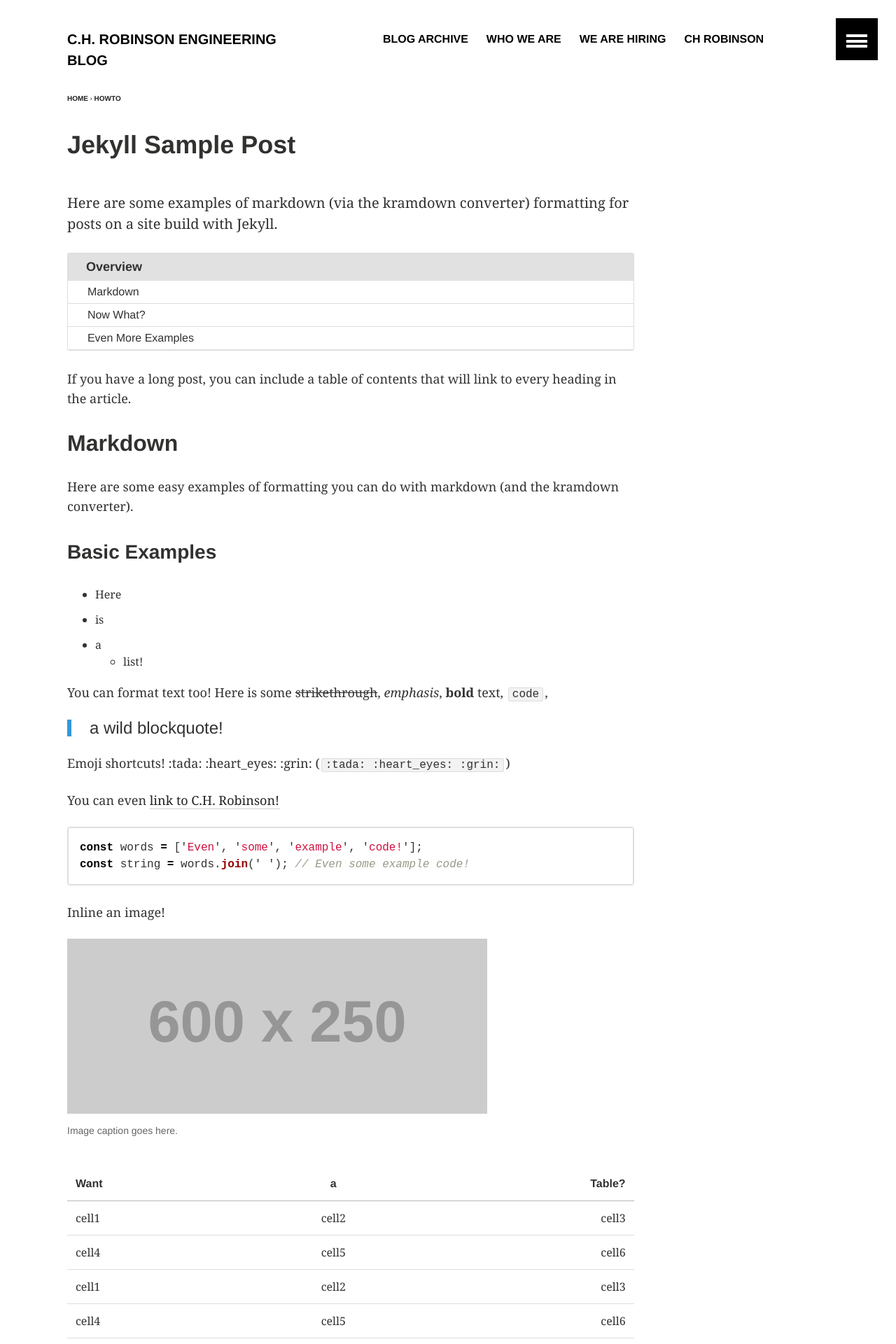
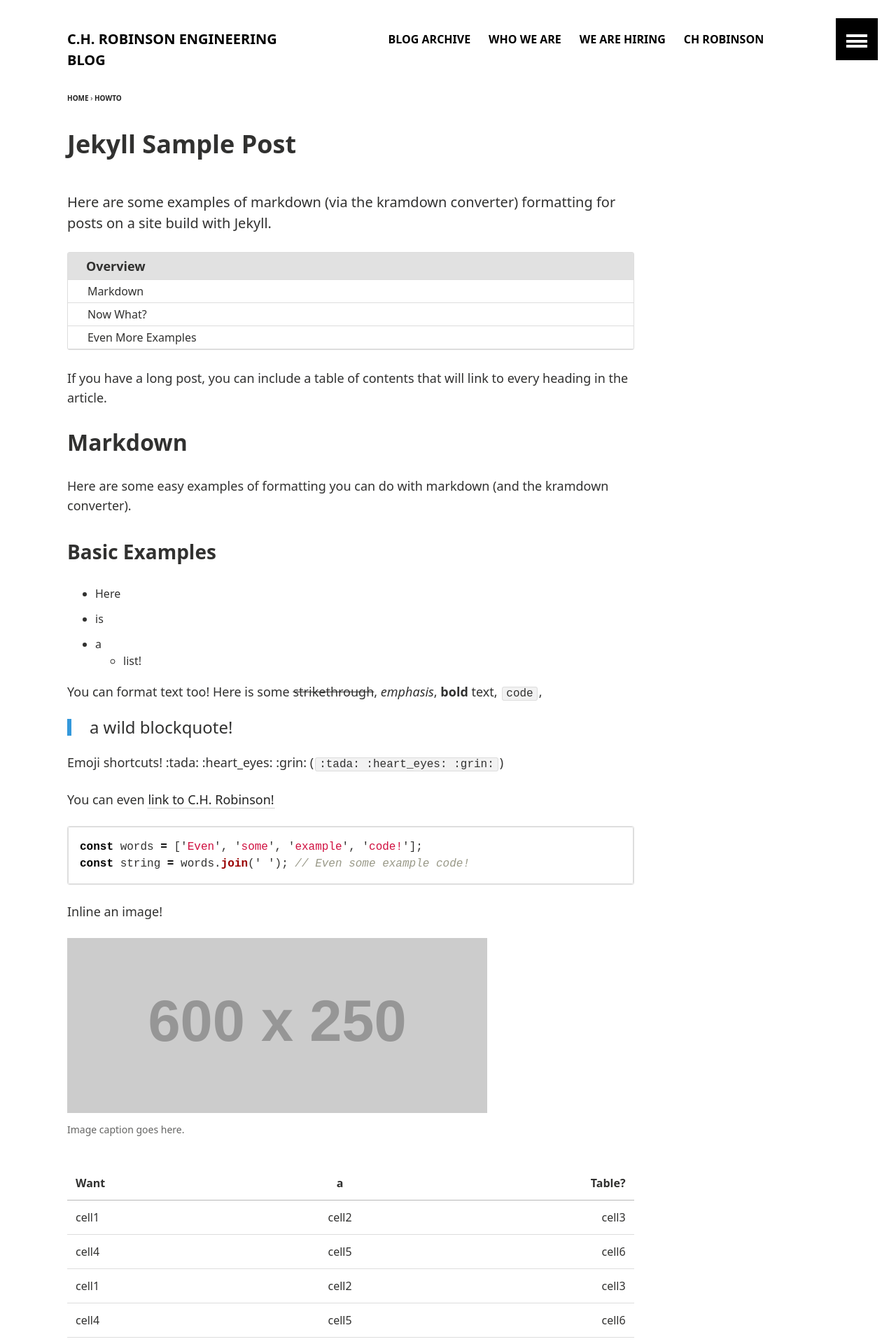
Before and after one commit to ch-robinson/ch-robinson.github.com, a Jekyll site: the page built from _posts/2018-04-02-add-an-article.md, in a window 1280 px wide. Shown: the top 1920 px of the page at 70% size. Built offline with Jekyll 4.4.1, drawn with Linux system fonts in a browser that asks for light colours.

Commit message:
Use system fonts

```diff
--- a/_sass/_variables.scss
+++ b/_sass/_variables.scss
@@ -6,8 +6,17 @@
    Typography variables
    ========================================================================== */
 
+$system-font: system-ui, -apple-system, BlinkMacSystemFont, "Segoe UI",
+"Roboto", "Oxygen", "Ubuntu", "Cantarell", "Fira Sans",
+"Droid Sans", "Helvetica Neue", sans-serif;
+
+/* Original theme fonts
 $base-font                   	: Georgia,Times,"Times New Roman",serif;
 $heading-font                	: "Helvetica Neue","Segoe UI",Arial,sans-serif;
+*/
+
+$base-font                   	: $system-font;
+$heading-font                	: $system-font;
 $caption-font                	: $base-font;
 $code-font                   	: monospace;
 $alt-font                    	: $heading-font;
```
